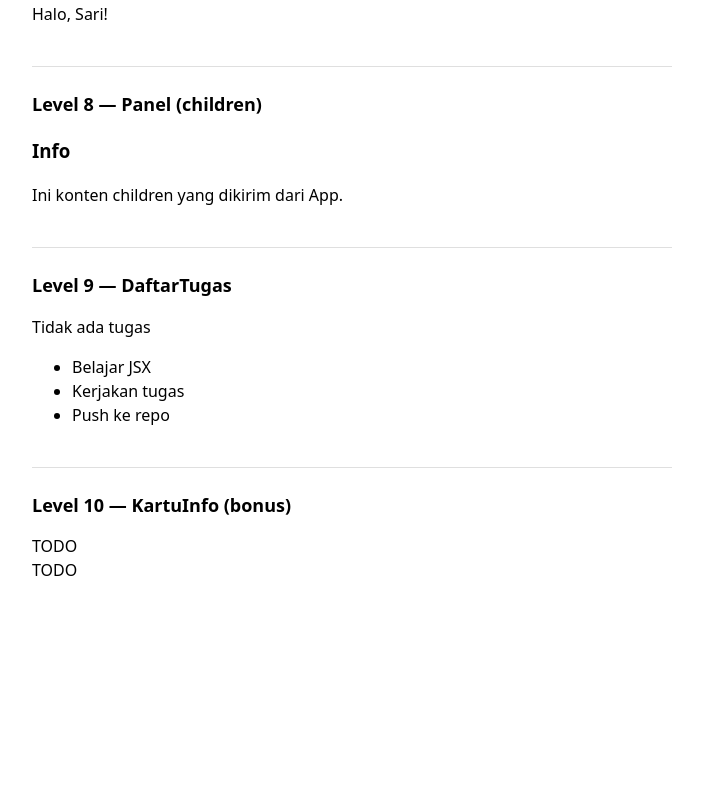
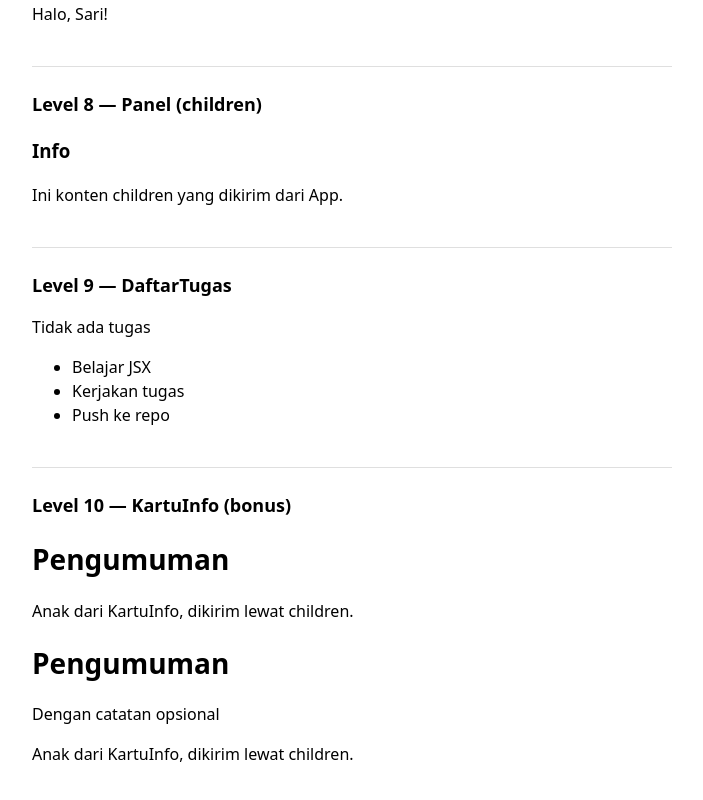
Before and after one commit to webdev-if-its/frontend-5053241047, a React (Vite) app in the folder pertemuan-02/: page / in a window 1280 px wide. Shown: the part 1468-2268 px from the top of the page, without its empty margins (288-991 px from the left). Before the commit the page ends 2114 px from the top, so only its background shows below. Built offline with nearby package versions, Linux system fonts and the light colour scheme.

Commit message:
Level 10 Finish

```diff
--- a/pertemuan-02/src/components/KartuInfo.tsx
+++ b/pertemuan-02/src/components/KartuInfo.tsx
@@ -5,6 +5,12 @@
 //   ikut muncul kalau catatan tidak diisi)
 // - children (selalu tampil)
 // Lihat SOAL.md untuk kontrak lengkap.
-export function KartuInfo(props: any) {
-  return <div>TODO</div>
+import type { ReactNode } from 'react'
+
+export function KartuInfo(props: { judul: string; catatan?: string; children: ReactNode }) {
+  return <div>
+    <h1>{props.judul}</h1>
+    {props.catatan && <p>{props.catatan}</p>}
+    {props.children}
+  </div>
 }
```
Also changed, not shown: 1 other file (tests, documents, lock files or other folders).
